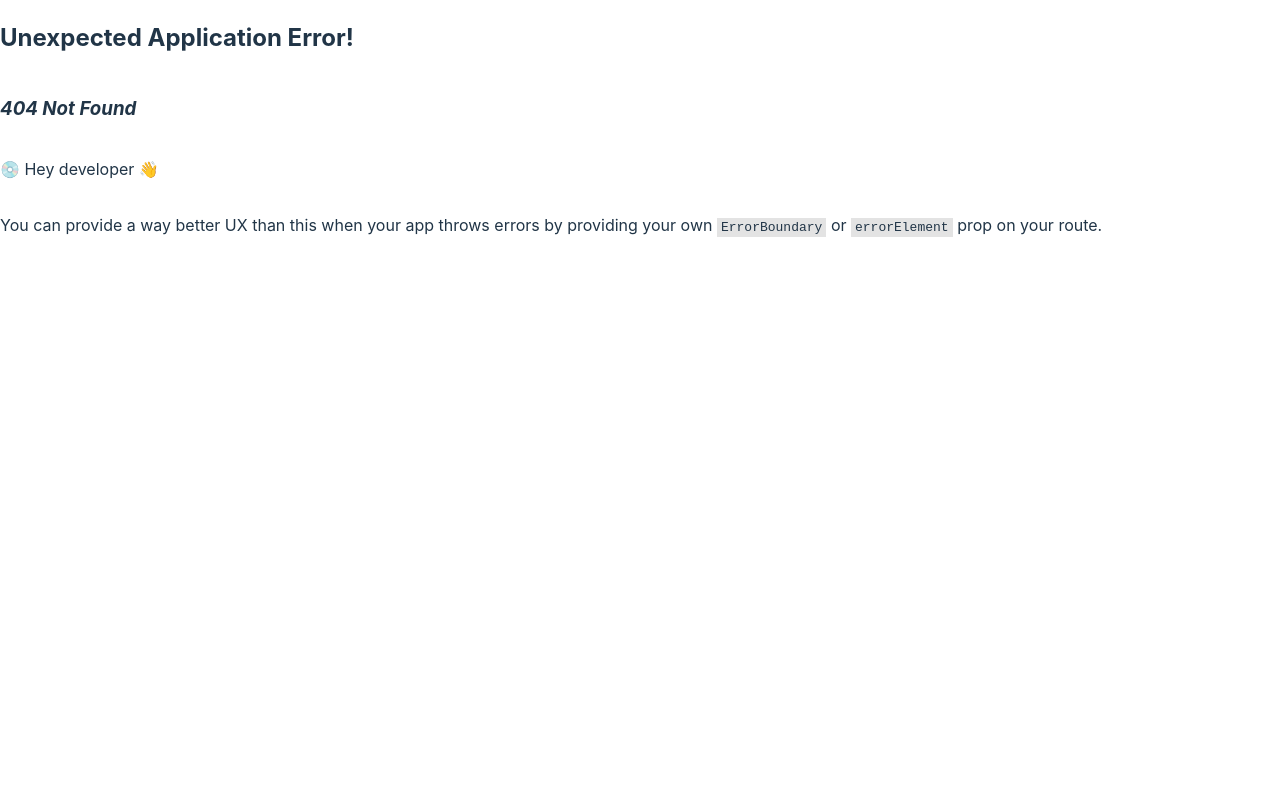
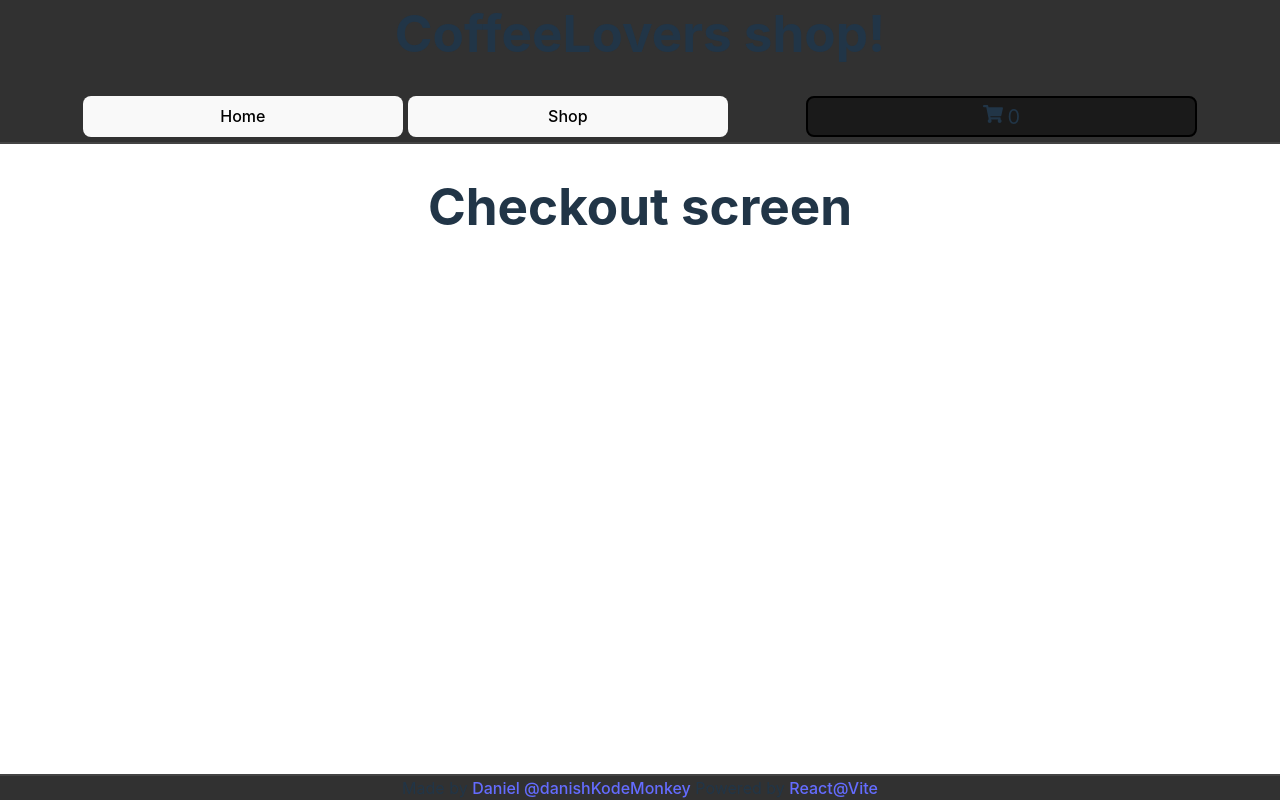
Before and after one commit to DanishKodeMonkey/odin-shopping-cart, a React (Vite) app: page /checkout in a window 1280 px wide. Before the commit this address had no page. Built offline with nearby package versions, Linux system fonts and the light colour scheme.

Commit message:
BREAKING: add checkout page for further dev

```diff
--- a/src/components/Header/CartMenu.jsx
+++ b/src/components/Header/CartMenu.jsx
@@ -1,5 +1,6 @@
 import React from 'react';
 import { useState } from 'react';
+import { Link } from 'react-router-dom';
 import { useCart } from '../../CartContext';
 import { FaShoppingCart } from 'react-icons/fa';
 import { IconContext } from 'react-icons';
@@ -55,7 +56,9 @@ const CartMenu = () => {
                         ))}
                     </ul>
                     <p className='cart-total'>Total: {totalPrice} &euro;</p>
-                    <button className='checkout-button'>Checkout</button>
+                    <Link to='/checkout'>
+                        <button className='checkout-button'>Checkout</button>
+                    </Link>
                 </div>
             )}
         </div>
--- a/src/main.jsx
+++ b/src/main.jsx
@@ -6,6 +6,7 @@ import { RouterProvider, createBrowserRouter } from 'react-router-dom';
 import App from './App.jsx';
 import Home from './pages/Home.jsx';
 import Shop from './pages/Shop.jsx';
+import CheckOut from './pages/CheckOut.jsx';
 import './index.css';
 
 const router = createBrowserRouter([
@@ -21,6 +22,10 @@ const router = createBrowserRouter([
                 path: '/shop',
                 element: <Shop />,
             },
+            {
+                path: '/checkout',
+                element: <CheckOut />,
+            },
         ],
     },
 ]);
--- /dev/null
+++ b/src/pages/CheckOut.jsx
@@ -0,0 +1,5 @@
+const CheckOut = () => {
+    return <h1>Checkout screen</h1>;
+};
+
+export default CheckOut;
```
